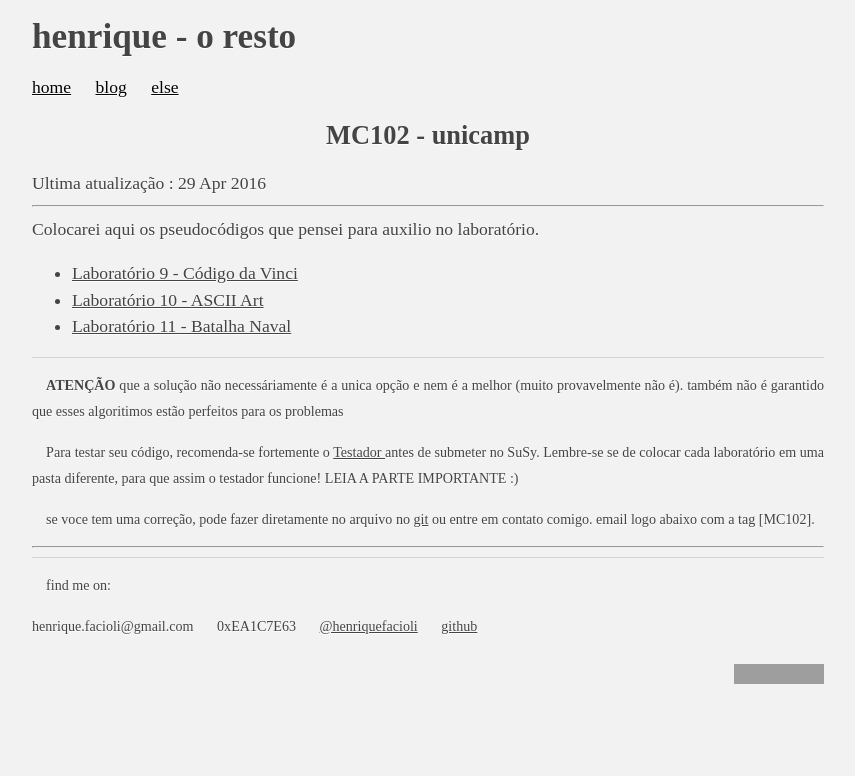
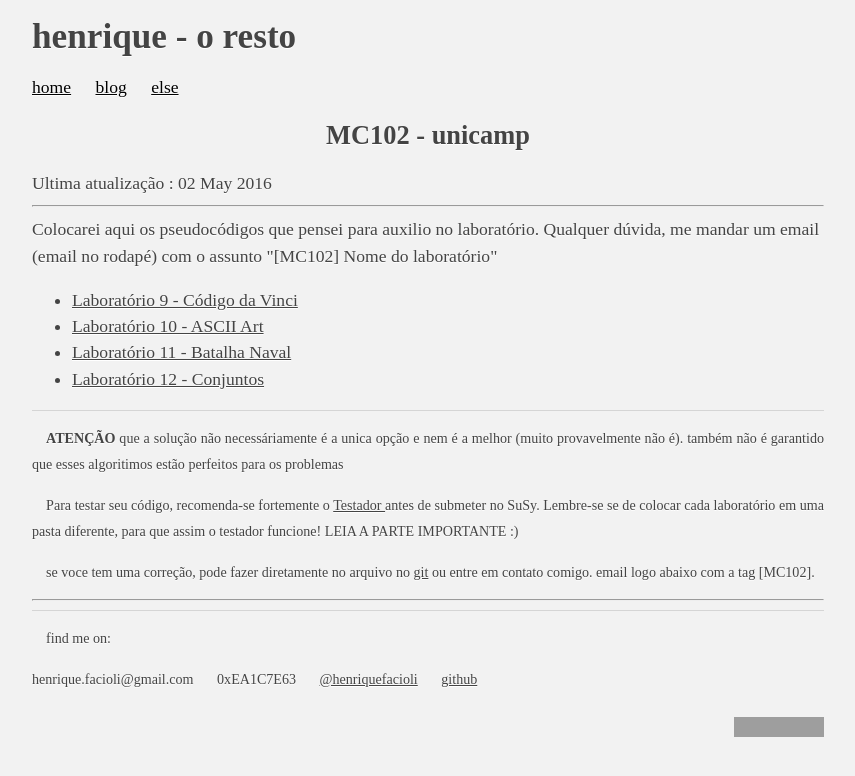
Before and after one commit to faciolihenrique/henriquefacioli.github.io, a Jekyll site: the page built from else/mc102/index.html, in a window 1280 px wide. Shown: the top 776 px of the page, without its empty margins (212-1067 px from the left). Built offline with Jekyll 4.4.1, drawn with Linux system fonts in a browser that asks for light colours; grey boxes are pictures that could not be loaded.

Commit message:
Adição lab12

```diff
--- a/else/mc102/index.html
+++ b/else/mc102/index.html
@@ -2,17 +2,19 @@
 layout: posts-atualizavel
 title: henrique - o resto
 postName: "MC102 - unicamp"
-date: 2016-04-29
+date: 2016-05-02
 comments: false
 
 ---
 Colocarei aqui os pseudocódigos que pensei para auxilio no laboratório.
+Qualquer dúvida, me mandar um email (email no rodapé) com o assunto "[MC102] Nome do laboratório"
 
 <p>
 <ul>
     <li><a href="1s2016/pseudo9"> Laboratório 9 - Código da Vinci </a></li>
     <li><a href="1s2016/pseudo10"> Laboratório 10 - ASCII Art  </a></li>
     <li><a href="1s2016/pseudo11"> Laboratório 11 - Batalha Naval  </a></li>
+    <li><a href="1s2016/pseudo12"> Laboratório 12 - Conjuntos </a></li>
 </ul>
 </p>
 <footer>
```
Also changed, not shown: else/mc102/1s2016/pseudo11.md (+2 -0 lines), else/mc102/1s2016/pseudo12.md (added, +21 -0 lines).
